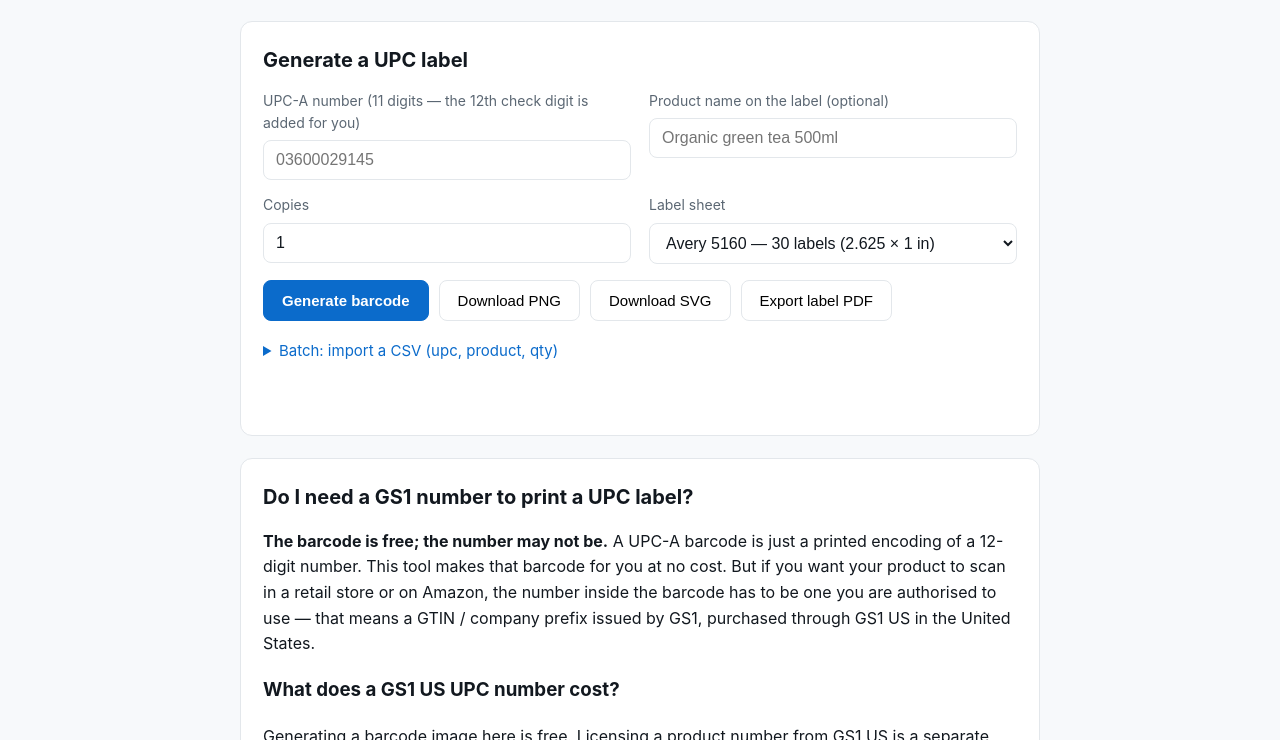
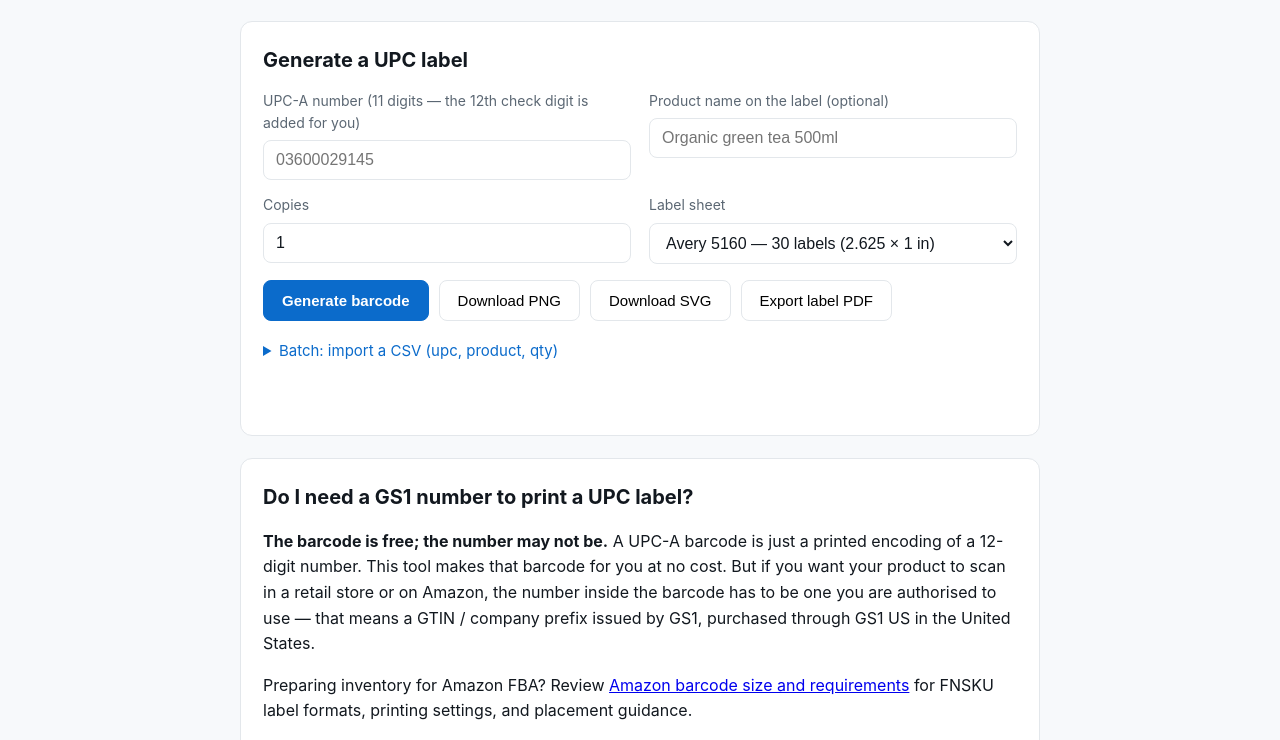
Before and after one commit to YouShareRoseGetFun/getupclabel, a plain HTML site: page index.html in a window 1280 px wide. Shown: the part 194-934 px from the top of the page. Drawn offline with Linux system fonts and the light colour scheme.

Commit message:
添加链接

```diff
--- a/index.html
+++ b/index.html
@@ -91,6 +91,9 @@
        your product to scan in a retail store or on Amazon, the number inside the barcode has to be one
        you are authorised to use — that means a GTIN / company prefix issued by GS1, purchased through
        GS1 US in the United States.</p>
+    <p>Preparing inventory for Amazon FBA? Review
+       <a href="/amazon-barcode">Amazon barcode size and requirements</a>
+       for FNSKU label formats, printing settings, and placement guidance.</p>
     <h3>What does a GS1 US UPC number cost?</h3>
     <p>Generating a barcode image here is free. Licensing a product number from GS1 US is a separate cost.
        A single GS1 US GTIN costs <strong>$30 with no annual renewal fee</strong>.
--- a/sitemap.xml
+++ b/sitemap.xml
@@ -4,4 +4,5 @@
   <url><loc>https://getupclabel.com/privacy</loc></url>
   <url><loc>https://getupclabel.com/terms</loc></url>
   <url><loc>https://getupclabel.com/contact</loc></url>
+  <url><loc>https://getupclabel.com/amazon-barcode</loc></url>
 </urlset>
```
